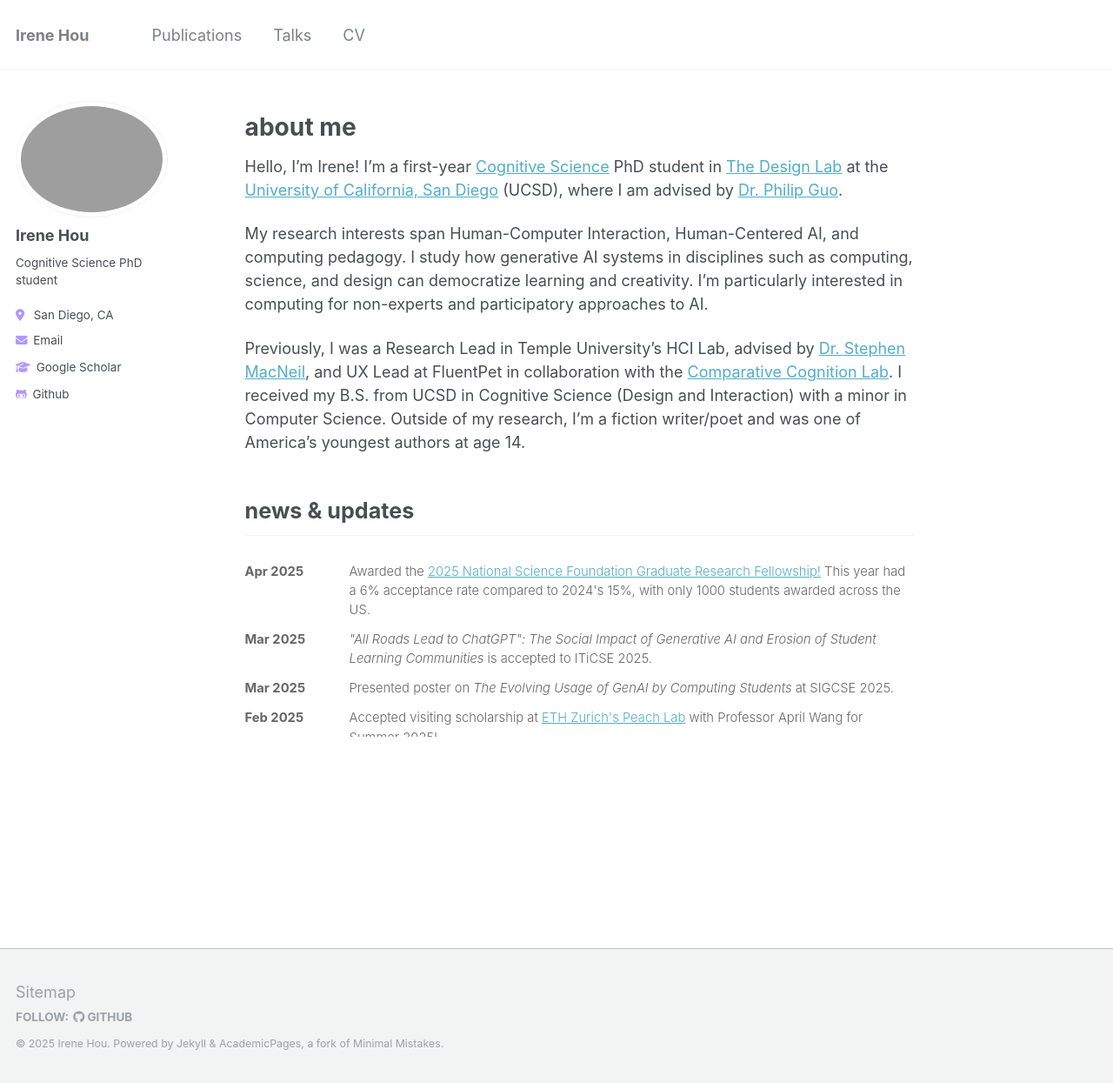
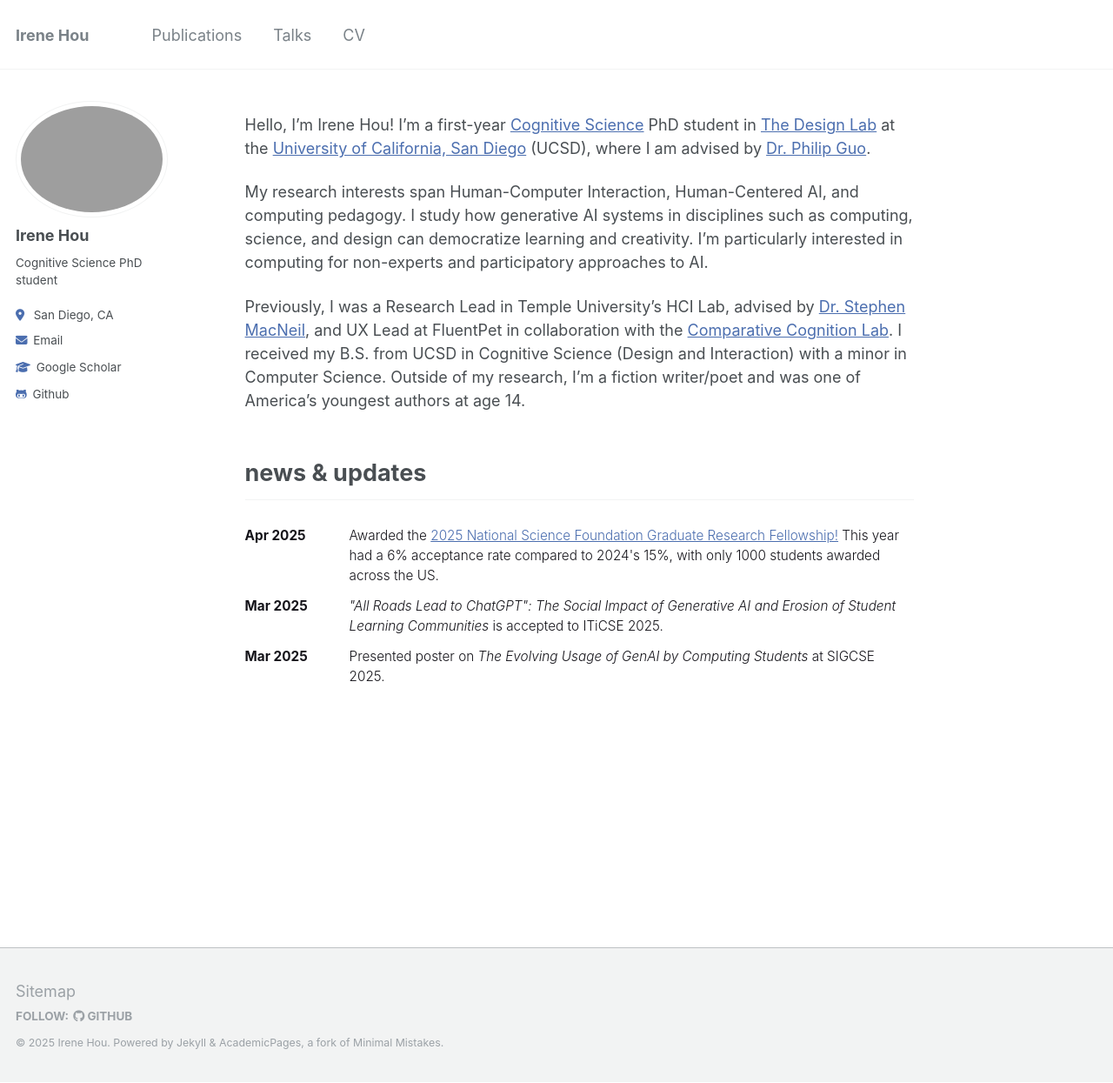
Before and after one commit to houirene/houirene.github.io, a Jekyll site: the page built from _pages/about.md, in a window 1280 px wide and 1245 px high. Shown: the whole window at 87% size. Built offline with Jekyll 4.4.1, drawn with Linux system fonts in a browser that asks for light colours.

Commit message:
styling format

```diff
--- a/_pages/about.md
+++ b/_pages/about.md
@@ -7,10 +7,8 @@ redirect_from:
   - /about.html
 ---
 
-about me
-======
 
-Hello, I'm Irene! I'm a first-year [Cognitive Science](https://cogsci.ucsd.edu) PhD student in [The Design Lab](https://designlab.ucsd.edu) at the [University of California, San Diego](https://ucsd.edu) (UCSD), where I am advised by [Dr. Philip Guo](https://pg.ucsd.edu).
+Hello, I'm Irene Hou! I'm a first-year [Cognitive Science](https://cogsci.ucsd.edu) PhD student in [The Design Lab](https://designlab.ucsd.edu) at the [University of California, San Diego](https://ucsd.edu) (UCSD), where I am advised by [Dr. Philip Guo](https://pg.ucsd.edu).
 
 My research interests span Human-Computer Interaction, Human-Centered AI, and computing pedagogy. I study how generative AI systems in disciplines such as computing, science, and design can democratize learning and creativity. I'm particularly interested in computing for non-experts and participatory approaches to AI.
 
--- a/assets/css/main.scss
+++ b/assets/css/main.scss
@@ -40,22 +40,40 @@
 @import "vendor/magnific-popup/magnific-popup";
 @import "print";
 
+$link-color: #4b6eaf;
+$link-hover-color: lighten($link-color, 10%); // Slightly brighter on hover
+
+a {
+  color: $link-color;
+  text-decoration: none;
+
+  &:hover {
+    color: $link-hover-color;
+    text-decoration: underline;
+  }
+}
+
+.author__urls i {
+  color: #4b6eaf !important;
+}
+
+// Custom styles for the news section
 #news {
     padding-top: 0px;
     margin-top: 10px;
   }
 
   #news h2 {
-    font-size: 1.4em;
+    font-size: 1.5em;
     margin-bottom: 15px;
   }
 
   #news ul {
     list-style-type: none;
     padding-left: 0;
-    font-size: 0.82em;
+    font-size: 0.85em;
     line-height: 1.5;
-    color: #666;
+    color: #15141A;
     font-weight: 300;
   }
 
@@ -94,7 +112,7 @@
     overflow-y: auto;
     scrollbar-width: thin;
     scrollbar-color: #ccc transparent;
-    padding-right: 4px;
+    padding-right: 10px;
   }
 
   .news-scroll::-webkit-scrollbar {
```
Also changed, not shown: 1 other file.
